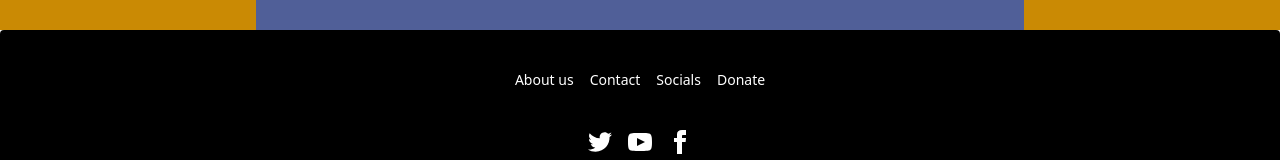
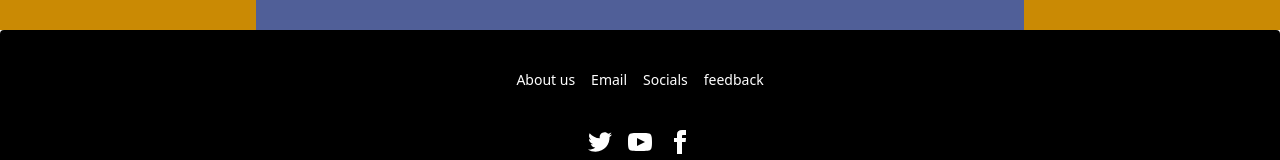
Before and after one commit to Hart-wiz/QR-generate, a React (Vite) app: page /QRpage in a window 1280 px wide. Shown: the part 519-679 px from the top of the page. Built offline with nearby package versions, Linux system fonts and the light colour scheme.

Commit message:
modified contacts

```diff
--- a/src/Footer.jsx
+++ b/src/Footer.jsx
@@ -11,19 +11,31 @@ export default function Footer() {
           <a href="/About" className="link link-hover text-white">
             About us
           </a>
-          <a className="link link-hover text-white" href="/Contact">
-            Contact
+          <a
+            className="link link-hover text-white"
+            href="http://mailto:weconett@gmail.com"
+            target="_blank"
+          >
+            Email
           </a>
-          <a className="link link-hover text-white" to="/Socials">
+          <a
+            className="link link-hover text-white"
+            href="http://wa.me/+2348030890344"
+            target="_blank"
+          >
             Socials
           </a>
-          <a className="link link-hover text-white" to="/Donate">
-            Donate
+          <a
+            className="link link-hover text-white"
+            href="http://wa.me/+2348030890344"
+            target="_blank"
+          >
+            feedback
           </a>
         </nav>
         <nav>
           <div className="grid grid-flow-col gap-4 text-white">
-            <a>
+            <a href="https://x.com/weconett" target="_blank">
               <svg
                 xmlns="http://www.w3.org/2000/svg"
                 width="24"
@@ -34,7 +46,7 @@ export default function Footer() {
                 <path d="M24 4.557c-.883.392-1.832.656-2.828.775 1.017-.609 1.798-1.574 2.165-2.724-.951.564-2.005.974-3.127 1.195-.897-.957-2.178-1.555-3.594-1.555-3.179 0-5.515 2.966-4.797 6.045-4.091-.205-7.719-2.165-10.148-5.144-1.29 2.213-.669 5.108 1.523 6.574-.806-.026-1.566-.247-2.229-.616-.054 2.281 1.581 4.415 3.949 4.89-.693.188-1.452.232-2.224.084.626 1.956 2.444 3.379 4.6 3.419-2.07 1.623-4.678 2.348-7.29 2.04 2.179 1.397 4.768 2.212 7.548 2.212 9.142 0 14.307-7.721 13.995-14.646.962-.695 1.797-1.562 2.457-2.549z"></path>
               </svg>
             </a>
-            <a>
+            <a href="http://youtube.com/@weconetdata" target="_blank">
               <svg
                 xmlns="http://www.w3.org/2000/svg"
                 width="24"
@@ -45,7 +57,7 @@ export default function Footer() {
                 <path d="M19.615 3.184c-3.604-.246-11.631-.245-15.23 0-3.897.266-4.356 2.62-4.385 8.816.029 6.185.484 8.549 4.385 8.816 3.6.245 11.626.246 15.23 0 3.897-.266 4.356-2.62 4.385-8.816-.029-6.185-.484-8.549-4.385-8.816zm-10.615 12.816v-8l8 3.993-8 4.007z"></path>
               </svg>
             </a>
-            <a>
+            <a href="http://facebook.com/weconetdata" target="_blank">
               <svg
                 xmlns="http://www.w3.org/2000/svg"
                 width="24"
--- a/src/Header.jsx
+++ b/src/Header.jsx
@@ -1,7 +1,6 @@
 import React, { useState } from "react";
 import "./index.css";
 import daisyui from "daisyui";
-import Sidebar from "./Sidebar";
 
 export default function Header() {
   const [isVisible, setIsVisible] = useState("true");
--- a/src/Sidebar.jsx
+++ /dev/null
@@ -1,29 +0,0 @@
-import React from "react";
-
-export default function Sidebar() {
-  return (
-    <div
-    //   className={`w-[300px] h-full text-white absolute bg-blue-800 ${
-    //     isVisible ? "block" : "hidden"
-    //   }`}
-    >
-      <ul className="grid gap-4 p-8">
-        <li>
-          <a href="/">Home</a>
-        </li>
-        <li>
-          <a href="/Contact">contact</a>
-        </li>
-        <li>
-          <a href="/About">About us</a>
-        </li>
-        <li>
-          <a href="/Donate">Become a partner</a>
-        </li>
-        <li>
-          <a href="http://">Others</a>
-        </li>
-      </ul>
-    </div>
-  );
-}
--- a/src/main.jsx
+++ b/src/main.jsx
@@ -4,12 +4,10 @@ import "./index.css";
 import App from "./App.jsx";
 import Header from "./Header.jsx";
 import Footer from "./Footer.jsx";
-import Sidebar from "./Sidebar.jsx";
 
 createRoot(document.getElementById("root")).render(
   <StrictMode>
     <Header />
-    {/* <Sidebar /> */}
     <App />
     <Footer />
   </StrictMode>
--- a/src/pages/Home.jsx
+++ b/src/pages/Home.jsx
@@ -12,7 +12,7 @@ export default function Home() {
         }}
       >
         <div className="hero-overlay bg-opacity-60 "></div>
-        <div className="z-index-3hero-content text-white text-center">
+        <div className="z-index-3 hero-content text-white text-center">
           <div className="max-w-md">
             <h1 className="mb-5 text-5xl font-bold">Hello there</h1>
             <p className="mb-5">
```
